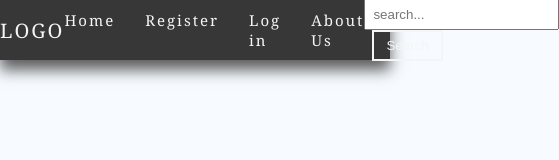
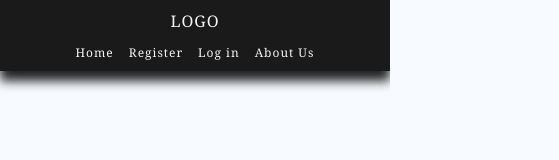
Before and after one commit to erfan-art/header, a plain HTML site: page index.html in a window 390 px wide. Shown: the whole page, 559 px wide, since content can reach past the window. Drawn offline with Linux system fonts and the light colour scheme.

Commit message:
Update code

```diff
--- a/index.html
+++ b/index.html
@@ -5,7 +5,8 @@
     <meta name="viewport" content="width=, initial-scale=1.0">
     <title>Document</title>
 
-    <link rel="stylesheet" href="style.css">
+    <link rel="stylesheet" href="style/style.css">
+    <link rel="stylesheet" href="style/style-mobile.css">
 
 </head>
 
--- /dev/null
+++ b/style/style-mobile.css
@@ -0,0 +1,30 @@
+/* ----------- تنظیمات موبایل ----------- */
+@media (max-width: 600px) {
+
+    menu{
+        height: auto;
+        flex-direction: column;
+        padding: 10px 0;
+        gap: 12px;
+    }
+    .right a{
+        font-size: 16px;
+        letter-spacing: 1px;
+    }
+
+    .center{
+        gap: 15px;
+        flex-wrap: wrap;
+        justify-content: center;
+    }
+    .center a{
+        letter-spacing: 1px;
+        font-size: 12px;
+    }
+    .left{
+
+        display: none;
+    }
+
+
+}
--- a/style.css
+++ b/style/style.css
@@ -12,14 +12,14 @@ body{
 nav{
 
     width: 100%;
-    box-shadow: 0 10px 14px rgba(37, 37, 37, 0.736);
+    box-shadow: 0 10px 10px rgba(26, 26, 26, 0.959);
 }
 menu{
 
     width: 100%;
     height: 60px;
 
-    background-color: rgb(55, 55, 55);
+    background-color: rgb(26, 26, 26);
 
     display: flex;
     align-items: center;
```
